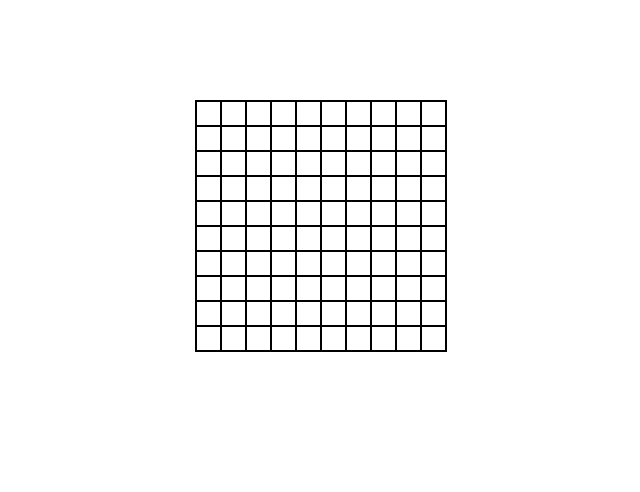
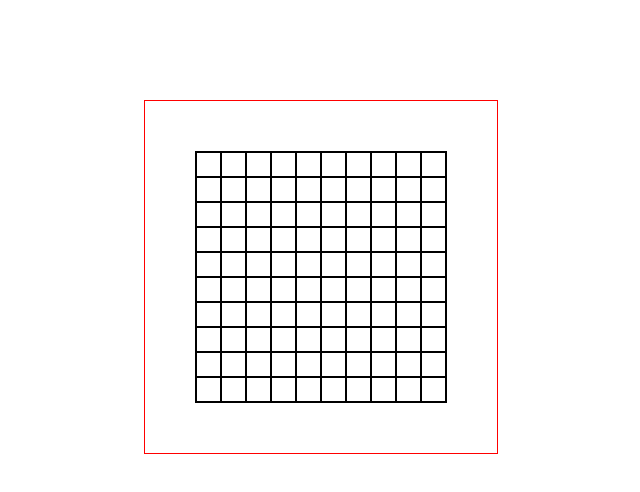
Before and after one commit to stujmar/regression-cluster-fe, a React (Create React App) app: page / in a window 1280 px wide. Shown: the top 492 px of the page, without its empty margins (319-959 px from the left). Built offline with nearby package versions, Linux system fonts and the light colour scheme.

Commit message:
[sm] moved grid into padded wrapper and centered wrapper cleaned margin off grid, wrapper is relative for labels

```diff
--- a/src/App.css
+++ b/src/App.css
@@ -1,38 +1,7 @@
-.App {
-  text-align: center;
+.labels {
+  border: 1px solid red;
+  width: min-content;
+  margin: 100px auto;
+  padding: 50px;
+  position: relative;
 }
-
-.App-logo {
-  height: 40vmin;
-  pointer-events: none;
-}
-
-@media (prefers-reduced-motion: no-preference) {
-  .App-logo {
-    animation: App-logo-spin infinite 20s linear;
-  }
-}
-
-.App-header {
-  background-color: #282c34;
-  min-height: 100vh;
-  display: flex;
-  flex-direction: column;
-  align-items: center;
-  justify-content: center;
-  font-size: calc(10px + 2vmin);
-  color: white;
-}
-
-.App-link {
-  color: #61dafb;
-}
-
-@keyframes App-logo-spin {
-  from {
-    transform: rotate(0deg);
-  }
-  to {
-    transform: rotate(360deg);
-  }
-}
--- a/src/App.js
+++ b/src/App.js
@@ -3,7 +3,7 @@
 
 function App() {
   return (
-    <div className="App">
+    <div className="labels">
       <FlexGrid />
     </div>
   );
--- a/src/components/FlexGrid/FlexGrid.module.css
+++ b/src/components/FlexGrid/FlexGrid.module.css
@@ -1,5 +1,5 @@
 .gridWrapper {
-    margin: 100px auto 0;
+    margin: 0 auto 0;
     display: flex;
     flex-wrap: wrap;
     width: 250px;
```
